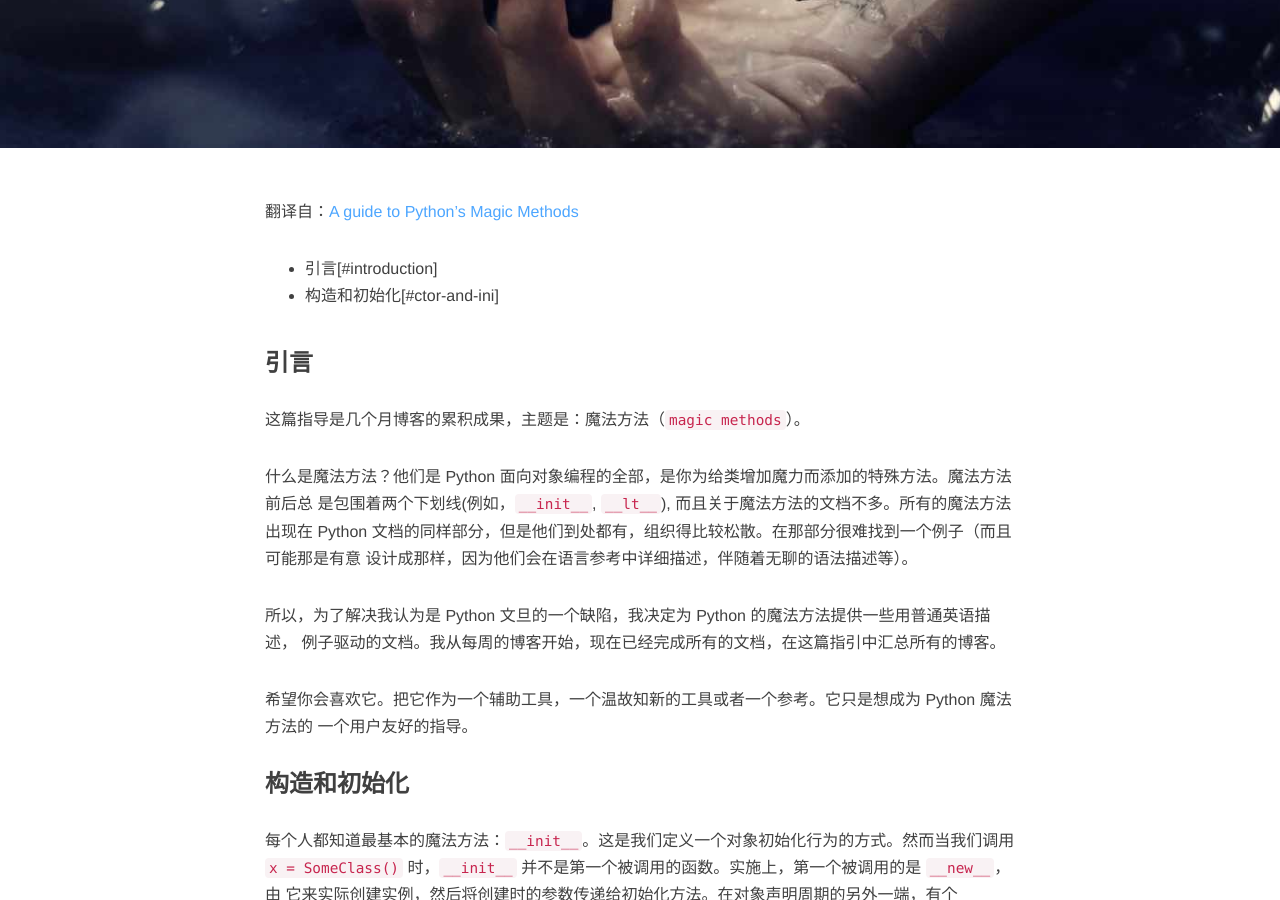
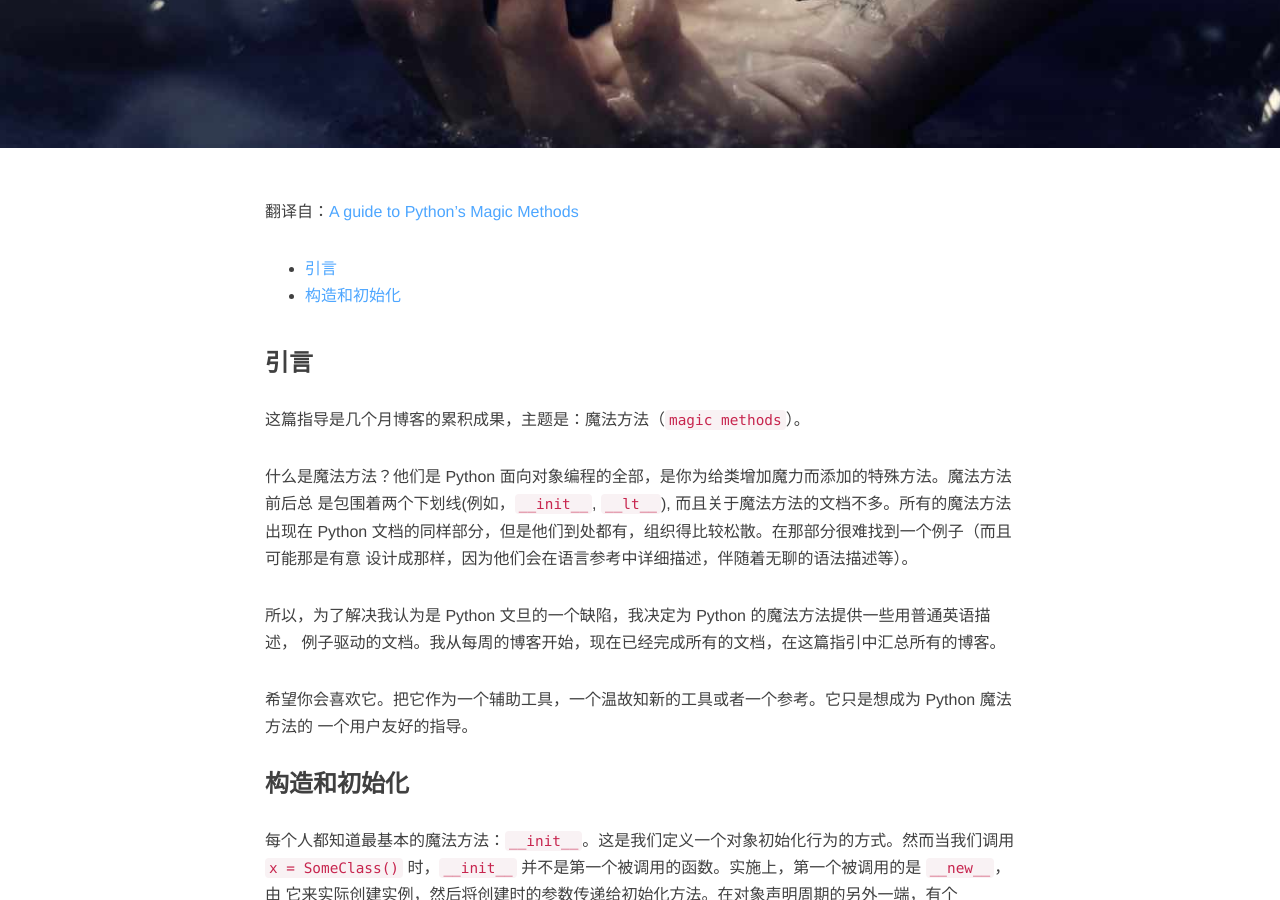
Before and after one commit to chunyang-wen/chunyang-wen.github.io, a Jekyll site: the page built from _posts/2017-12-24-a-guide-to-python-magic-methods.md, in a window 1280 px wide and 900 px high, scrolled down 314 px. Built offline with Jekyll 4.4.1, drawn with Linux system fonts in a browser that asks for light colours; nearby versions of some CDN libraries; comment, search, counter and statistics services are not loaded.

Commit message:
FIX: bug of hyperlink

````diff
--- a/_posts/2017-12-24-a-guide-to-python-magic-methods.md
+++ b/_posts/2017-12-24-a-guide-to-python-magic-methods.md
@@ -6,8 +6,8 @@ category: [python,]
 
 翻译自：[A guide to Python's Magic Methods][1]
 
-- 引言[#introduction]
-- 构造和初始化[#ctor-and-ini]
+- [引言](#introduction)
+- [构造和初始化](#ctor-and-ini)
 
 <a name='introduction'></a>
 
@@ -27,6 +27,7 @@ Python 文档的同样部分，但是他们到处都有，组织得比较松散
 一个用户友好的指导。
 
 <a name='ctor-and-ini'></a>
+
 ### 构造和初始化
 
 每个人都知道最基本的魔法方法：`__init__`。这是我们定义一个对象初始化行为的方式。然而当我们调用
@@ -35,13 +36,18 @@ Python 文档的同样部分，但是他们到处都有，组织得比较松散
 让我们进一步看看这三个函数：
 
 + `__new__(cls,[...])`
+
   `__new__` 是在类实例化时第一个被调用的方法。它参数是类，然后是其它要传给 `__init__` 函数的参数。
 `__new__` 很少使用，但是它有意义，特别是派生自一个不可变类型，例如 `tupel` 或者 `str`。关于 `__new__`
 我不想深入过多细节，因为他们不常用，但是在 [Python 文档][2] 中有详细描述。
+
 + `__init__(self, [...])`
+
   类的初始化器。它会被传入任何构造函数调用时的参数（例如，如果我们调用 `x = SomeClass(10, 'foo')`，
 `__init__` 会传入 `10` 和 `'foo'` 作为参数），`__init__` 在 Python 类的定义中使用非常广泛。
+
 + `__del__(self)`
+
   如果 `__new__` 和 `__init__` 组成了对象的构造函数，那么 `__del__` 就是析构函数。它不是实现语句
 `del x` 的行为（这个代码不会翻译成 `x.__del__()`）。相反，它定义的是对象在垃圾回收时的行为。这个在
 对象在删除时需要额外清理工作时十分有用，例如套接字或者文件句柄对象。但是请注意，在解释器退出，而
@@ -50,7 +56,7 @@ Python 文档的同样部分，但是他们到处都有，组织得比较松散
 
 将上面函数放在一起，下面是一个在实际中使用 `__init__` 和 `__del__` 的例子。
 
-译者注：实际中应该使用 `with` 语句，或者 `contextmanager`
+**译者注：实际中应该使用 `with` 语句，或者 `contextmanager`**
 
 ```python
 from os.path import join
````
